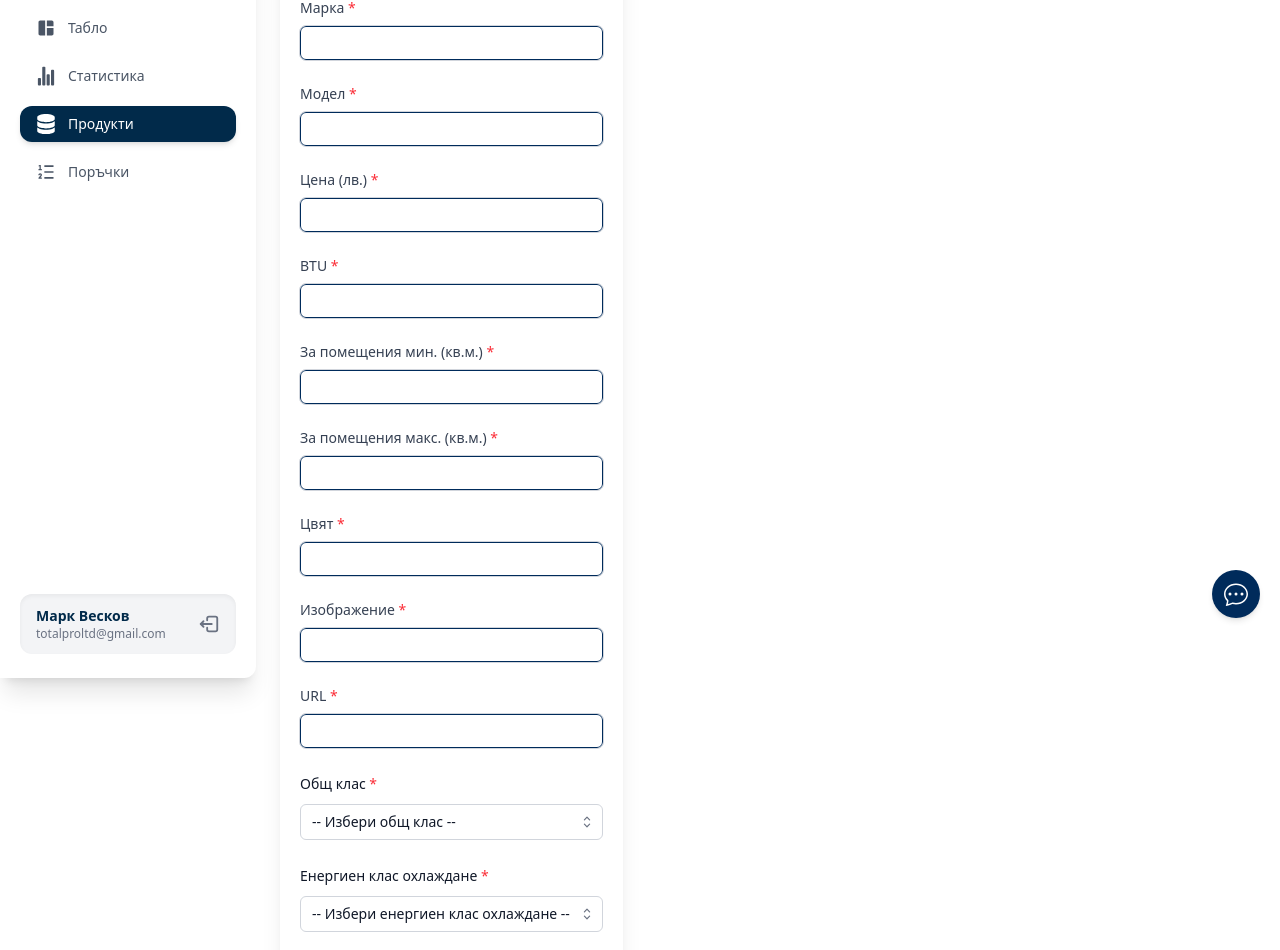
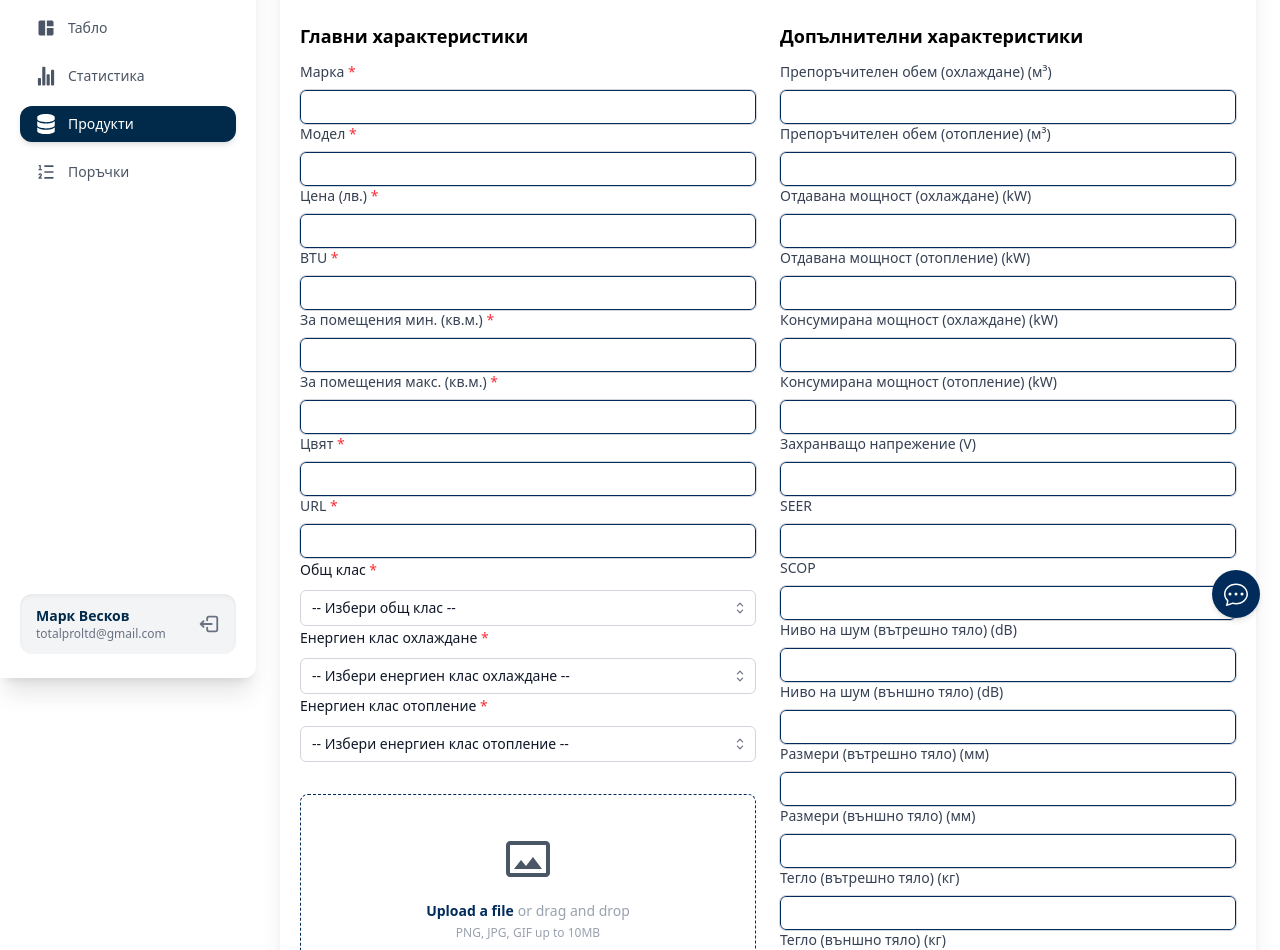
Before and after one commit to MarkVsudo/TotalPro, a React (Vite) app in the folder client/: page /dashboard/products in a window 1280 px wide. Shown: the part 162-1112 px from the top of the page. Built offline with nearby package versions, Linux system fonts and the light colour scheme.

Commit message:
Changed layout in add product form page

```diff
--- a/client/src/components/DashboardPageComponents/AddProductForms/InverterAirConditioners.jsx
+++ b/client/src/components/DashboardPageComponents/AddProductForms/InverterAirConditioners.jsx
@@ -2,6 +2,7 @@ import React, { useState } from "react";
 import axios from "axios";
 import { Listbox } from "@headlessui/react";
 import { CheckIcon, ChevronUpDownIcon } from "@heroicons/react/20/solid";
+import { MdOutlinePhotoSizeSelectActual } from "react-icons/md";
 
 const InverterAirConditioners = () => {
   const [isSuccess, setIsSuccess] = useState(null);
@@ -92,73 +93,150 @@ const InverterAirConditioners = () => {
         <ErrorAlert text="Имаше грешка при добавянето." />
       )}
 
-      <div className="space-y-6">
-        {/* --- Basic fields (use plain HTML <label> for inputs) --- */}
-        {[
-          { id: "make", label: "Марка", required: true },
-          { id: "productName", label: "Модел", required: true },
-          {
-            id: "price",
-            label: "Цена (лв.)",
-            required: true,
-            type: "number",
-            step: "0.1",
-            min: "0.00",
-          },
-          {
-            id: "btu",
-            label: "BTU",
-            required: true,
-            type: "number",
-            step: "1000",
-            min: "0",
-          },
-          {
-            id: "roomAreaMin",
-            label: "За помещения мин. (кв.м.)",
-            required: true,
-            type: "number",
-            step: "5",
-            min: "0",
-            max: formData.roomAreaMax || undefined, // ✅ dynamic max
-          },
-          {
-            id: "roomAreaMax",
-            label: "За помещения макс. (кв.м.)",
-            required: true,
-            type: "number",
-            step: "5",
-            min: formData.roomAreaMin || "0", // ✅ dynamic min
-          },
-          { id: "color", label: "Цвят", required: true },
-          { id: "image_url", label: "Изображение", required: true },
-          { id: "href", label: "URL", required: true },
-        ].map((field) => (
-          <div key={field.id}>
+      <div className="space-y-6 flex gap-6 w-full">
+        <div className="w-1/2">
+          <h3 className="text-lg font-semibold mt-6 mb-3">
+            Главни характеристики
+          </h3>
+          <div>
             <label
-              htmlFor={field.id}
+              htmlFor="make"
               className="block text-sm font-medium text-gray-700 mb-2"
             >
-              {field.label}
-              {field.required && <span className="text-red-500"> *</span>}
+              Марка<span className="text-red-500"> *</span>
             </label>
+            <input
+              id="make"
+              name="make"
+              type="text"
+              required
+              value={formData.make ?? ""}
+              onChange={handleInputChange}
+              className="mt-2 block w-full rounded-md border border-[#002B5B] py-1.5 px-3 text-gray-900 outline-1 outline-gray-300 focus-visible:outline-2 focus-visible:outline-[#002B5B] sm:text-sm"
+            />
 
+            <label
+              htmlFor="productName"
+              className="block text-sm font-medium text-gray-700 mb-2"
+            >
+              Модел<span className="text-red-500"> *</span>
+            </label>
             <input
-              id={field.id}
-              name={field.id}
-              type={field.type || "text"} // ✅ respects number type
-              required={field.required}
-              value={formData[field.id] ?? ""}
+              id="productName"
+              name="productName"
+              type="text"
+              required
+              value={formData.productName ?? ""}
               onChange={handleInputChange}
-              step={field.step}
-              min={field.min}
-              max={field.max}
+              className="mt-2 block w-full rounded-md border border-[#002B5B] py-1.5 px-3 text-gray-900 outline-1 outline-gray-300 focus-visible:outline-2 focus-visible:outline-[#002B5B] sm:text-sm"
+            />
+
+            <label
+              htmlFor="price"
+              className="block text-sm font-medium text-gray-700 mb-2"
+            >
+              Цена (лв.)<span className="text-red-500"> *</span>
+            </label>
+            <input
+              id="price"
+              name="price"
+              type="number"
+              required
+              step="0.1"
+              min="0.00"
+              value={formData.price ?? ""}
+              onChange={handleInputChange}
+              className="mt-2 block w-full rounded-md border border-[#002B5B] py-1.5 px-3 text-gray-900 outline-1 outline-gray-300 focus-visible:outline-2 focus-visible:outline-[#002B5B] sm:text-sm"
+            />
+
+            <label
+              htmlFor="btu"
+              className="block text-sm font-medium text-gray-700 mb-2"
+            >
+              BTU<span className="text-red-500"> *</span>
+            </label>
+            <input
+              id="btu"
+              name="btu"
+              type="number"
+              required
+              step="1000"
+              min="0"
+              value={formData.btu ?? ""}
+              onChange={handleInputChange}
+              className="mt-2 block w-full rounded-md border border-[#002B5B] py-1.5 px-3 text-gray-900 outline-1 outline-gray-300 focus-visible:outline-2 focus-visible:outline-[#002B5B] sm:text-sm"
+            />
+
+            <label
+              htmlFor="roomAreaMin"
+              className="block text-sm font-medium text-gray-700 mb-2"
+            >
+              За помещения мин. (кв.м.)<span className="text-red-500"> *</span>
+            </label>
+            <input
+              id="roomAreaMin"
+              name="roomAreaMin"
+              type="number"
+              required
+              step="5"
+              min="0"
+              max={formData.roomAreaMax || undefined}
+              value={formData.roomAreaMin ?? ""}
+              onChange={handleInputChange}
+              className="mt-2 block w-full rounded-md border border-[#002B5B] py-1.5 px-3 text-gray-900 outline-1 outline-gray-300 focus-visible:outline-2 focus-visible:outline-[#002B5B] sm:text-sm"
+            />
+
+            <label
+              htmlFor="roomAreaMax"
+              className="block text-sm font-medium text-gray-700 mb-2"
+            >
+              За помещения макс. (кв.м.)<span className="text-red-500"> *</span>
+            </label>
+            <input
+              id="roomAreaMax"
+              name="roomAreaMax"
+              type="number"
+              required
+              step="5"
+              min={formData.roomAreaMin || "0"}
+              value={formData.roomAreaMax ?? ""}
+              onChange={handleInputChange}
+              className="mt-2 block w-full rounded-md border border-[#002B5B] py-1.5 px-3 text-gray-900 outline-1 outline-gray-300 focus-visible:outline-2 focus-visible:outline-[#002B5B] sm:text-sm"
+            />
+
+            <label
+              htmlFor="color"
+              className="block text-sm font-medium text-gray-700 mb-2"
+            >
+              Цвят<span className="text-red-500"> *</span>
+            </label>
+            <input
+              id="color"
+              name="color"
+              type="text"
+              required
+              value={formData.color ?? ""}
+              onChange={handleInputChange}
+              className="mt-2 block w-full rounded-md border border-[#002B5B] py-1.5 px-3 text-gray-900 outline-1 outline-gray-300 focus-visible:outline-2 focus-visible:outline-[#002B5B] sm:text-sm"
+            />
+
+            <label
+              htmlFor="href"
+              className="block text-sm font-medium text-gray-700 mb-2"
+            >
+              URL<span className="text-red-500"> *</span>
+            </label>
+            <input
+              id="href"
+              name="href"
+              type="text"
+              required
+              value={formData.href ?? ""}
+              onChange={handleInputChange}
               className="mt-2 block w-full rounded-md border border-[#002B5B] py-1.5 px-3 text-gray-900 outline-1 outline-gray-300 focus-visible:outline-2 focus-visible:outline-[#002B5B] sm:text-sm"
             />
           </div>
-        ))}
 
-        {/* --- Headless UI dropdowns (use Listbox.Label inside the Listbox) --- */}
           <Dropdown
             label="Общ клас"
             options={classes}
@@ -189,8 +267,44 @@ const InverterAirConditioners = () => {
             required
           />
 
-        {/* --- Additional specs --- */}
-        <h3 className="text-lg font-semibold mt-6">
+          <div className="col-span-full">
+            <label
+              htmlFor="cover-photo"
+              className="block text-sm/6 font-medium text-white"
+            >
+              Cover photo
+            </label>
+            <div className="mt-2 flex justify-center rounded-lg border border-dashed border-[#002B5B] px-6 py-10">
+              <div className="text-center">
+                <MdOutlinePhotoSizeSelectActual
+                  aria-hidden="true"
+                  className="mx-auto size-12 text-gray-600"
+                />
+                <div className="mt-4 flex text-sm/6 text-gray-400">
+                  <label
+                    htmlFor="file-upload"
+                    className="relative cursor-pointer rounded-md bg-transparent font-semibold text-[#002B5B] focus-within:outline-2 focus-within:outline-offset-2 focus-within:outline-blue-900 hover:text-blue-600"
+                  >
+                    <span>Upload a file</span>
+                    <input
+                      id="file-upload"
+                      name="file-upload"
+                      type="file"
+                      className="sr-only"
+                    />
+                  </label>
+                  <p className="pl-1">or drag and drop</p>
+                </div>
+                <p className="text-xs/5 text-gray-400">
+                  PNG, JPG, GIF up to 10MB
+                </p>
+              </div>
+            </div>
+          </div>
+        </div>
+
+        <div className="w-1/2">
+          <h3 className="text-lg font-semibold mt-6 mb-3">
             Допълнителни характеристики
           </h3>
 
@@ -222,8 +336,14 @@ const InverterAirConditioners = () => {
             { id: "spec.voltage", label: "Захранващо напрежение (V)" },
             { id: "spec.seer", label: "SEER" },
             { id: "spec.scop", label: "SCOP" },
-          { id: "spec.noiseIndoor", label: "Ниво на шум (вътрешно тяло) (dB)" },
-          { id: "spec.noiseOutdoor", label: "Ниво на шум (външно тяло) (dB)" },
+            {
+              id: "spec.noiseIndoor",
+              label: "Ниво на шум (вътрешно тяло) (dB)",
+            },
+            {
+              id: "spec.noiseOutdoor",
+              label: "Ниво на шум (външно тяло) (dB)",
+            },
             { id: "spec.sizeIndoor", label: "Размери (вътрешно тяло) (мм)" },
             { id: "spec.sizeOutdoor", label: "Размери (външно тяло) (мм)" },
             { id: "spec.weightIndoor", label: "Тегло (вътрешно тяло) (кг)" },
@@ -265,16 +385,17 @@ const InverterAirConditioners = () => {
                 type="text"
                 value={formData.spec[field.id.split(".")[1]] ?? ""}
                 onChange={handleInputChange}
-              className="mt-2 block w-full rounded-md border border-[#002B5B] py-1.5 px-3 text-gray-900 outline-1 outline-gray-300 focus-visible:outline-2 focus-visible:outline-[#002B5B] sm:text-sm"
+                className="mt-2 block w-full rounded-md border border-[#002B5B] py-1.5 px-3  text-gray-900 outline-1 outline-gray-300 focus-visible:outline-2 focus-visible:outline-[#002B5B] sm:text-sm"
               />
             </div>
           ))}
-
+        </div>
+      </div>
       {/* --- Submit --- */}
       <button
         type="button"
         onClick={handleSubmit}
-          className="w-full bg-[#002B5B] text-white py-3 px-6 rounded-lg font-medium hover:bg-blue-900 focus:ring-2 focus:ring-[#002B5B] focus:ring-offset-2 transition-colors duration-200 cursor-pointer"
+        className="w-full bg-[#002B5B] text-white py-3 px-6 mt-6 rounded-lg font-medium hover:bg-blue-900 focus:ring-2 focus:ring-[#002B5B] focus:ring-offset-2 transition-colors duration-200 cursor-pointer"
       >
         Добави продукт
       </button>
@@ -282,12 +403,10 @@ const InverterAirConditioners = () => {
       <p className="text-xs text-gray-500 text-center">
         * Задължителни полета.
       </p>
-      </div>
     </section>
   );
 };
 
-/* Dropdown uses Listbox.Label (correct Headless UI pattern) */
 const Dropdown = ({ label, options, value, onChange, required = false }) => {
   return (
     <Listbox value={value} onChange={onChange}>
--- a/client/src/layout/DashboardLayout.jsx
+++ b/client/src/layout/DashboardLayout.jsx
@@ -8,7 +8,9 @@ const DashboardLayout = () => {
     <>
       <div className="flex h-screen gap-6 py-10">
         <Sidebar />
-        <Outlet />
+        <div className="flex-1 mr-6">
+          <Outlet />
+        </div>
         <ScrollToTopButton />
       </div>
     </>
```
Lines whose indentation alone changed are shown as unchanged.
